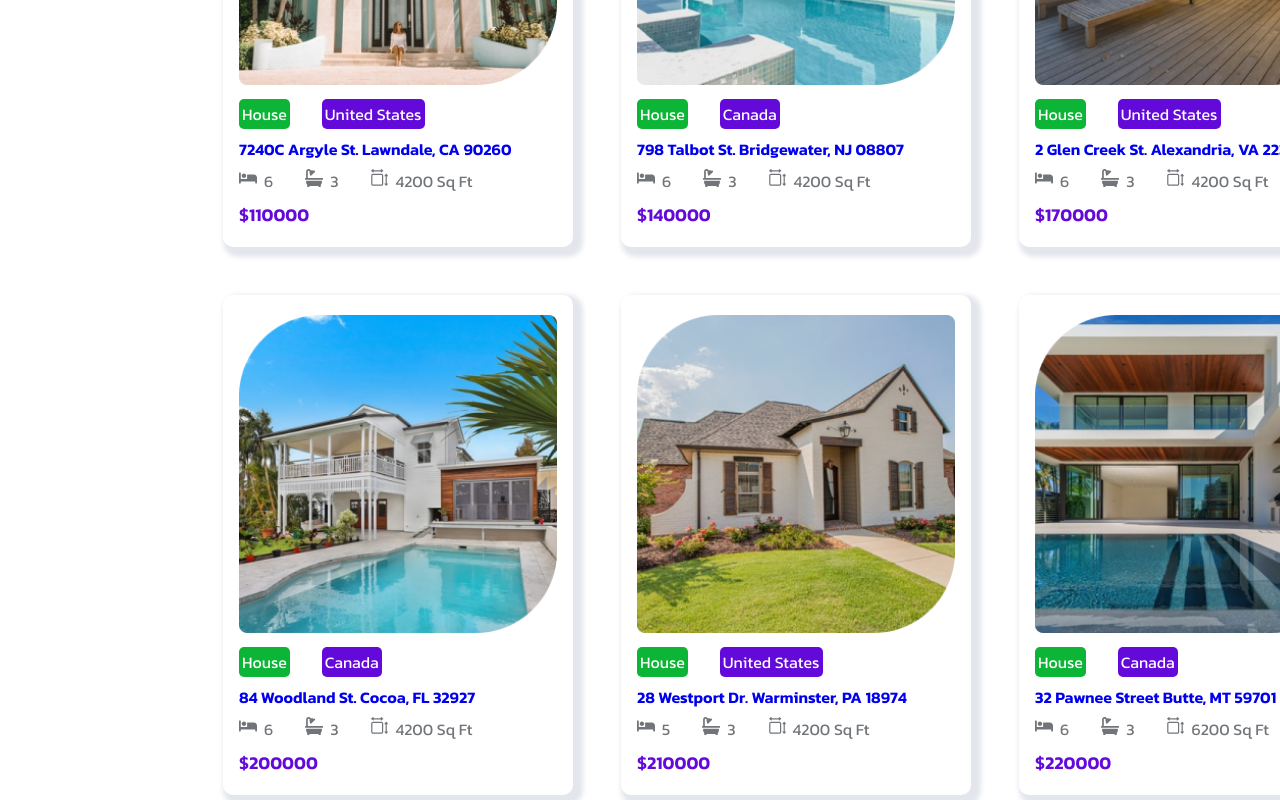
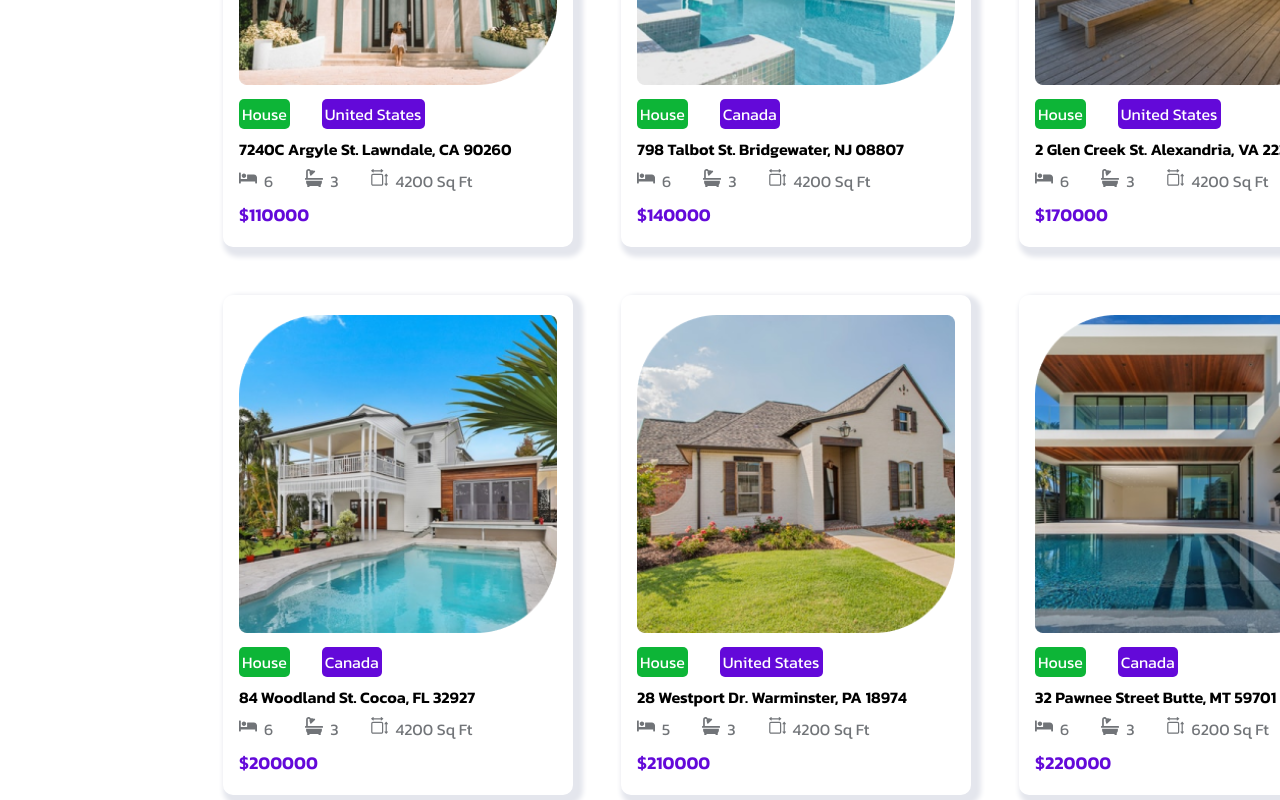
Before and after one commit to elselhab1992/Real-Estate-App, a React (Create React App) app: page / in a window 1280 px wide. Shown: the part 1120-1920 px from the top of the page. Built offline with nearby package versions, Linux system fonts and the light colour scheme.

Commit message:
edit houseDidplay styles

```diff
--- a/src/components/House/House.js
+++ b/src/components/House/House.js
@@ -5,6 +5,7 @@ import {
   Img,
   Type,
   Country,
+  Adress,
   RoomsContainer,
   Bed,
   Bath,
@@ -25,7 +26,7 @@ const House = ({ house }) => {
         <Type>{type}</Type>
         <Country>{country}</Country>
       </TypeContainer>
-      <h4>{address}</h4>
+      <Adress>{address}</Adress>
       <RoomsContainer>
         <HouseInfo>
           <span>
--- a/src/components/House/HouseStyles.js
+++ b/src/components/House/HouseStyles.js
@@ -49,6 +49,11 @@ const Country = styled.p`
   border-radius: 5px;
 `;
 
+const Adress = styled.p`
+  color: ${(props) => props.theme.colors.secondary};
+  font-weight: ${(props) => props.theme.fontWeight.SemiBold};
+`;
+
 const RoomsContainer = styled.div`
   display: flex;
   justify-content: flex-start;
@@ -88,6 +93,7 @@ export {
   Img,
   Type,
   Country,
+  Adress,
   RoomsContainer,
   HouseInfo,
   Bed,
--- a/src/components/HouseDetails/HouseDetailsStyles.js
+++ b/src/components/HouseDetails/HouseDetailsStyles.js
@@ -139,7 +139,7 @@ const RoomsContainer = styled.div`
   justify-content: flex-start;
   align-items: center;
   gap: 2rem;
-  color: ${(props) => props.theme.colors.primary};
+  color: ${(props) => props.theme.colors.grey};
   margin: 1rem 0;
 `;
 
```
